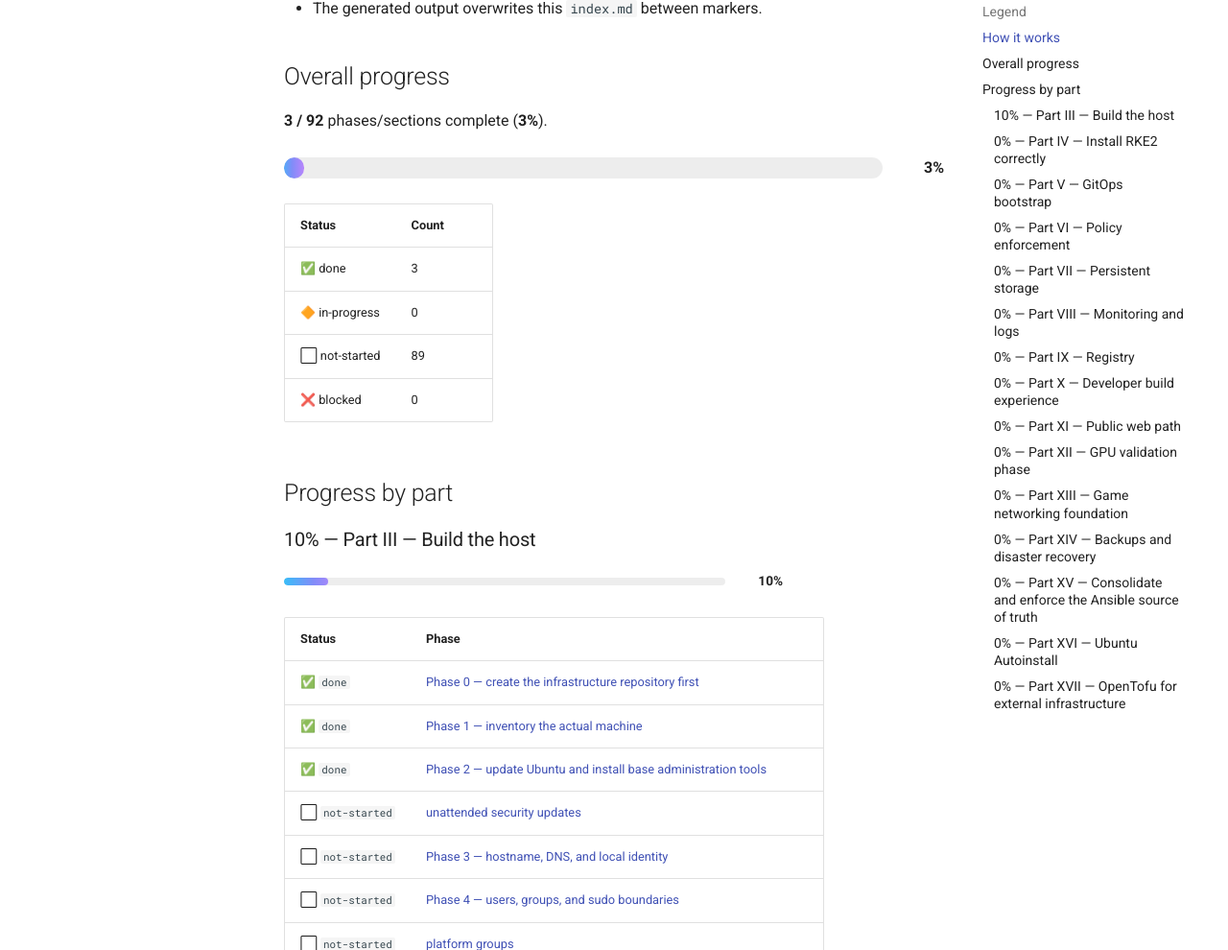
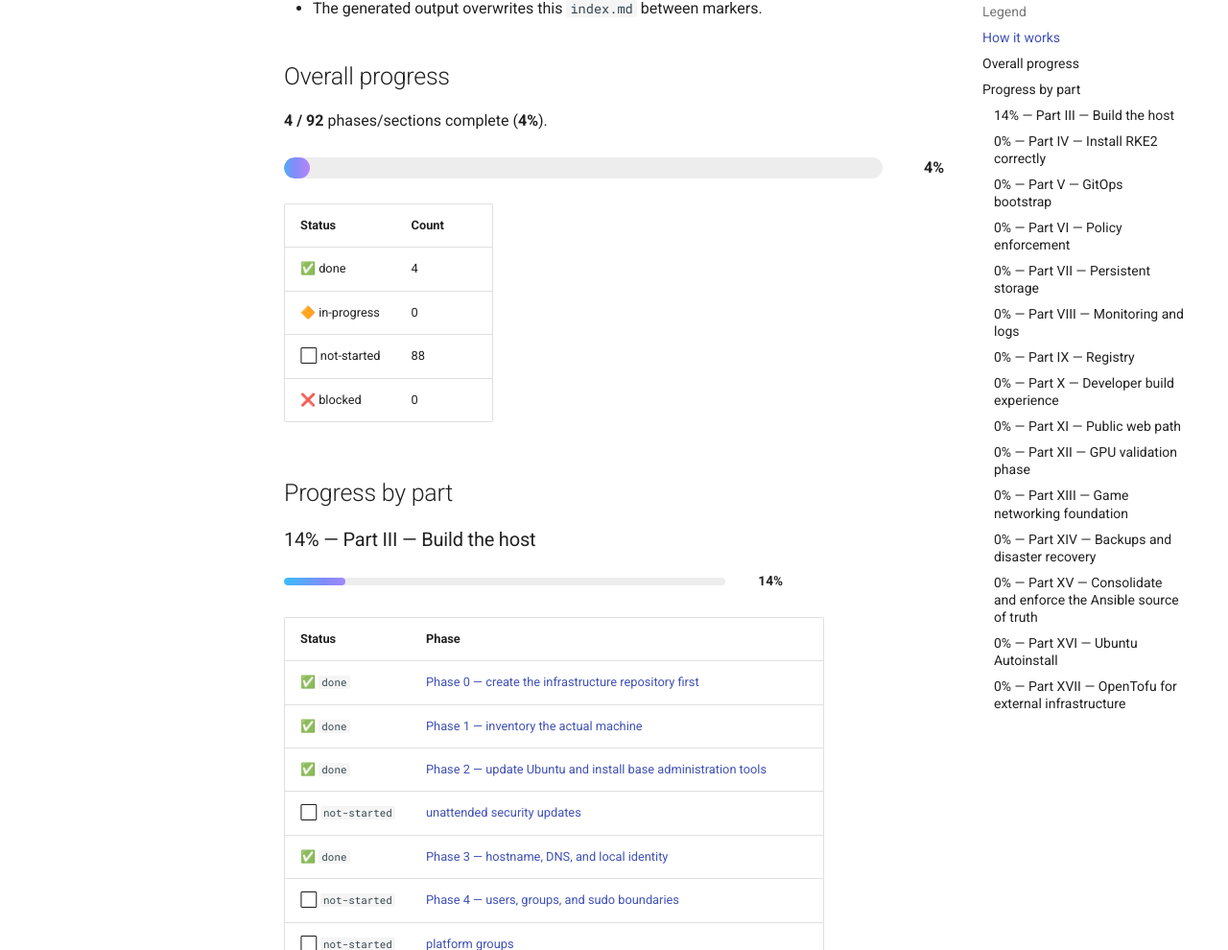
Before and after one commit to 42WASD/ubuntu-server-iac, an MkDocs documentation site: the page built from docs/implementation/index.md, in a window 1280 px wide and 1400 px high, scrolled down 691 px. Shown: the part 144-1134 px from the top of the window at 96% size. Built offline with MkDocs 1.6.1 and Material for MkDocs 9.7.7, drawn with Linux system fonts in a browser that asks for light colours; comment, search, counter and statistics services are not loaded.

Commit message:
Phase 3: encode hostname and /etc/hosts in base role; verify no drift on alpha

```diff
--- a/docs/implementation/index.md
+++ b/docs/implementation/index.md
@@ -25,28 +25,28 @@ reference is assigned a status; a generator script renders this page from
 
 ## Overall progress
 
-**3 / 92** phases/sections complete (**3%**).
+**4 / 92** phases/sections complete (**4%**).
 
-<div class="progress-row" style="max-width:720px;padding:8px 0;"><div class="progress-track"><div class="progress-fill progress-fill--shimmer" style="--w:3.3%"></div></div><div class="progress-pct">3%</div></div>
+<div class="progress-row" style="max-width:720px;padding:8px 0;"><div class="progress-track"><div class="progress-fill progress-fill--shimmer" style="--w:4.3%"></div></div><div class="progress-pct">4%</div></div>
 
 | Status | Count |
 |--------|-------|
-| ✅ done | 3 |
+| ✅ done | 4 |
 | 🔶 in-progress | 0 |
-| ⬜ not-started | 89 |
+| ⬜ not-started | 88 |
 | ❌ blocked | 0 |
 
 ## Progress by part
 
-### 10% — Part III — Build the host
+### 14% — Part III — Build the host
 
-<div class="tip" style="display:flex;align-items:center;gap:8px;max-width:520px;padding:2px 0 10px;"><div class="progress-track"><div class="progress-fill" style="--w:10.0%"></div></div><div class="progress-pct" style="font-size:.85em;">10%</div><div class="tip-box"><strong>Done (3)</strong>
+<div class="tip" style="display:flex;align-items:center;gap:8px;max-width:520px;padding:2px 0 10px;"><div class="progress-track"><div class="progress-fill" style="--w:14.0%"></div></div><div class="progress-pct" style="font-size:.85em;">14%</div><div class="tip-box"><strong>Done (4)</strong>
 • Phase 0 — create the infrastructure repository first
 • Phase 1 — inventory the actual machine
 • Phase 2 — update Ubuntu and install base administration tools
-<hr style="opacity:.3;margin:6px 0;"><strong>Pending (26)</strong>
+• Phase 3 — hostname, DNS, and local identity
+<hr style="opacity:.3;margin:6px 0;"><strong>Pending (25)</strong>
 • unattended security updates
-• Phase 3 — hostname, DNS, and local identity
 • Phase 4 — users, groups, and sudo boundaries
 • platform groups
 • no shared human account
@@ -78,7 +78,7 @@ reference is assigned a status; a generator script renders this page from
 | ✅ `done` | [Phase 1 — inventory the actual machine](../reference-design/build/03-build-the-host/01-10-phase-1-inventory-the-actual-machine/index.md) |
 | ✅ `done` | [Phase 2 — update Ubuntu and install base administration tools](../reference-design/build/03-build-the-host/02-11-phase-2-update-ubuntu-and-install-base-administration-tools/index.md) |
 | ⬜ `not-started` | [unattended security updates](../reference-design/build/03-build-the-host/03-11-1-unattended-security-updates/index.md) |
-| ⬜ `not-started` | [Phase 3 — hostname, DNS, and local identity](../reference-design/build/03-build-the-host/04-12-phase-3-hostname-dns-and-local-identity/index.md) |
+| ✅ `done` | [Phase 3 — hostname, DNS, and local identity](../reference-design/build/03-build-the-host/04-12-phase-3-hostname-dns-and-local-identity/index.md) |
 | ⬜ `not-started` | [Phase 4 — users, groups, and sudo boundaries](../reference-design/build/03-build-the-host/05-13-phase-4-users-groups-and-sudo-boundaries/index.md) |
 | ⬜ `not-started` | [platform groups](../reference-design/build/03-build-the-host/06-13-1-platform-groups/index.md) |
 | ⬜ `not-started` | [no shared human account](../reference-design/build/03-build-the-host/07-13-2-no-shared-human-account/index.md) |
--- a/docs/implementation/progress.yaml
+++ b/docs/implementation/progress.yaml
@@ -10,3 +10,4 @@
 "03-build-the-host/00-9-phase-0-create-the-infrastructure-repository-first": "done"
 "03-build-the-host/01-10-phase-1-inventory-the-actual-machine": "done"
 "03-build-the-host/02-11-phase-2-update-ubuntu-and-install-base-administration-tools": "done"
+"03-build-the-host/04-12-phase-3-hostname-dns-and-local-identity": "done"
```
Also changed, not shown: 3 other files.
